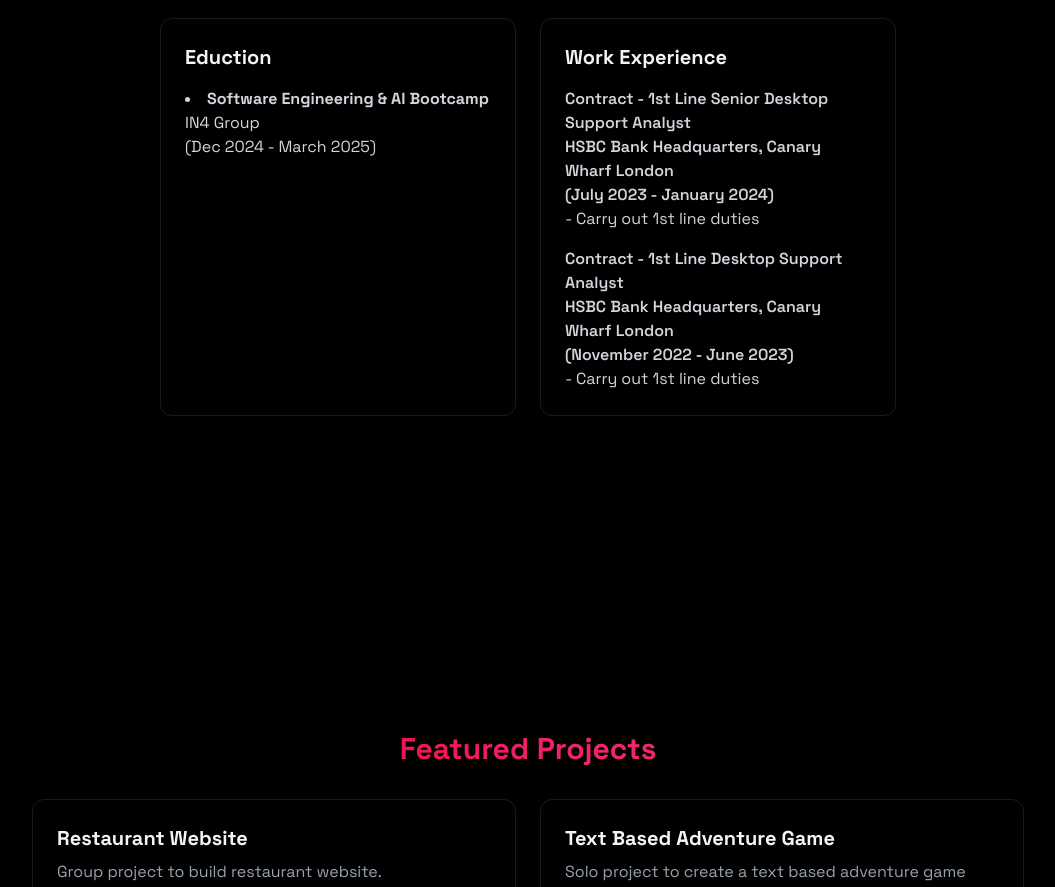
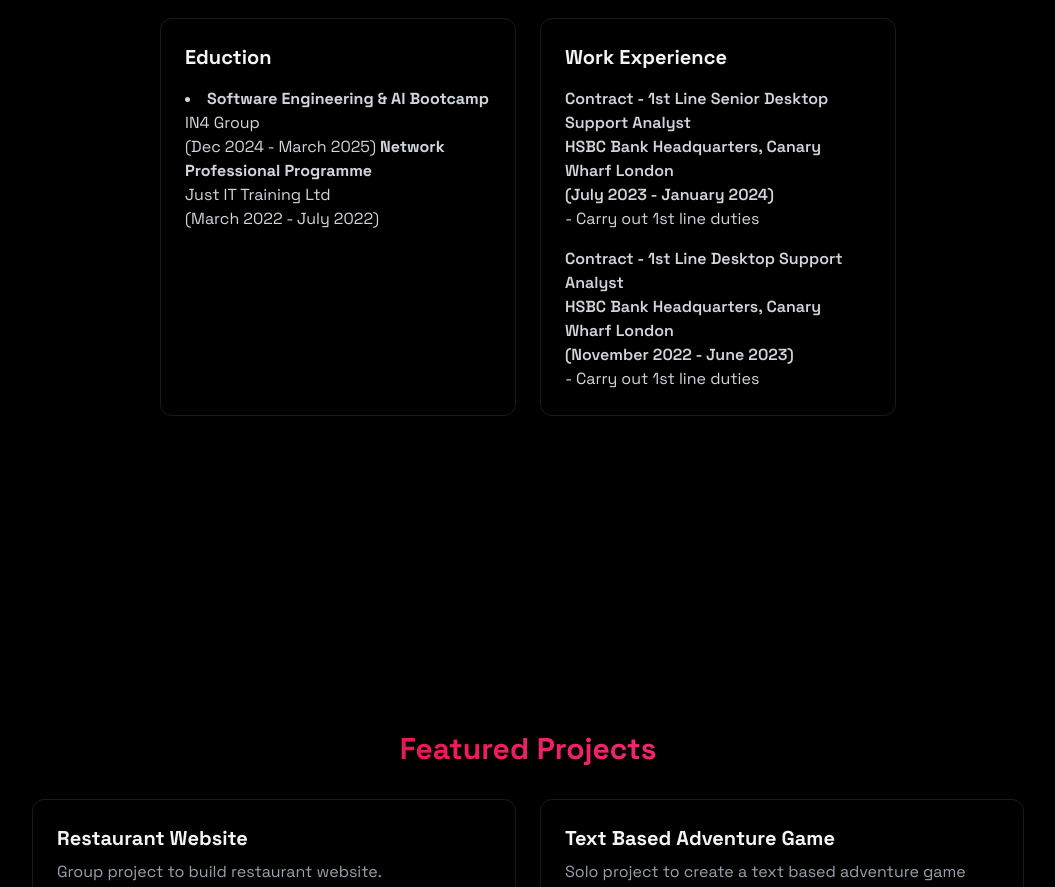
Before and after one commit to zed-a18/z.alitech-portfolio, a React (Vite) app in the folder portfolio/: page / in a window 1280 px wide. Shown: the part 1240-2127 px from the top of the page, without its empty margins (112-1167 px from the left). Built offline with nearby package versions, Linux system fonts and the light colour scheme.

Commit message:
Update education

```diff
--- a/portfolio/src/components/pages/About.jsx
+++ b/portfolio/src/components/pages/About.jsx
@@ -52,6 +52,7 @@ export const About = () => {
                     <ul className="list-disc list-inside text-gray-300 space-y-2">
                         <li>
                             <strong> Software Engineering & AI Bootcamp </strong> <br></br>IN4 Group <br></br>(Dec 2024 - March 2025)
+                            <strong> Network Professional Programme </strong> <br></br>Just IT Training Ltd <br></br>(March 2022 - July 2022)
                         </li>
 
                     </ul>
```
